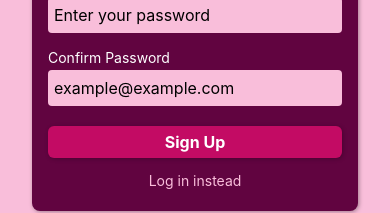
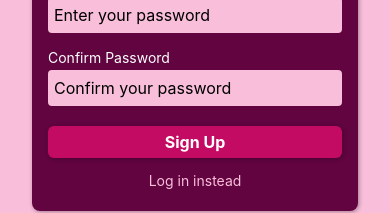
Before and after one commit to Himanshu12145/login-rn, a React Native app: screen /Signup in a window 390 px wide. Shown: the part 322-535 px from the top of the page. Built offline with nearby package versions, Linux system fonts and the light colour scheme.

Commit message:
placeholder prop added

```diff
--- a/components/Auth/AuthForm.jsx
+++ b/components/Auth/AuthForm.jsx
@@ -50,6 +50,7 @@ function AuthForm({ isLogin, onSubmit, credentialsInvalid }) {
           label="Email Address"
           onUpdateValue={updateInputValueHandler.bind(this, "email")}
           value={enteredEmail}
+          placeholder="example@example.com"
           keyboardType="email-address"
           isInvalid={emailIsInvalid}
         />
@@ -58,6 +59,7 @@ function AuthForm({ isLogin, onSubmit, credentialsInvalid }) {
             label="Confirm Email Address"
             onUpdateValue={updateInputValueHandler.bind(this, "confirmEmail")}
             value={enteredConfirmEmail}
+            placeholder="example@example.com"
             keyboardType="email-address"
             isInvalid={emailsDontMatch}
           />
@@ -66,12 +68,14 @@ function AuthForm({ isLogin, onSubmit, credentialsInvalid }) {
           label="Password"
           onUpdateValue={updateInputValueHandler.bind(this, "password")}
           secure
+          placeholder="Enter your password"
           value={enteredPassword}
           isInvalid={passwordIsInvalid}
         />
         {!isLogin && (
           <Input
             label="Confirm Password"
+            placeholder="Confirm your password"
             onUpdateValue={updateInputValueHandler.bind(
               this,
               "confirmPassword"
--- a/components/Auth/Input.jsx
+++ b/components/Auth/Input.jsx
@@ -9,6 +9,7 @@ function Input({
   onUpdateValue,
   value,
   isInvalid,
+  placeholder,
 }) {
   return (
     <View style={styles.inputContainer}>
@@ -17,9 +18,7 @@ function Input({
       </Text>
       <TextInput
         style={[styles.input, isInvalid && styles.inputInvalid]}
-        placeholder={
-          label === "Password" ? "Enter your password" : "example@example.com"
-        }
+        placeholder={placeholder}
         autoCorrect={false}
         autoCapitalize="none"
         keyboardType={keyboardType}
```
